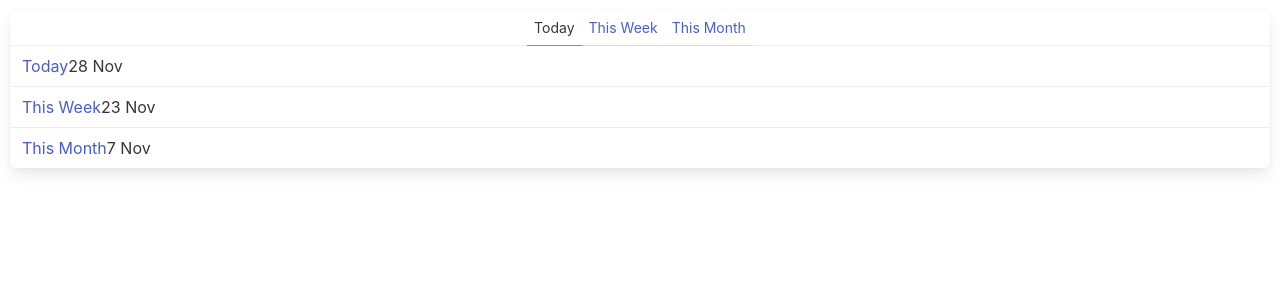
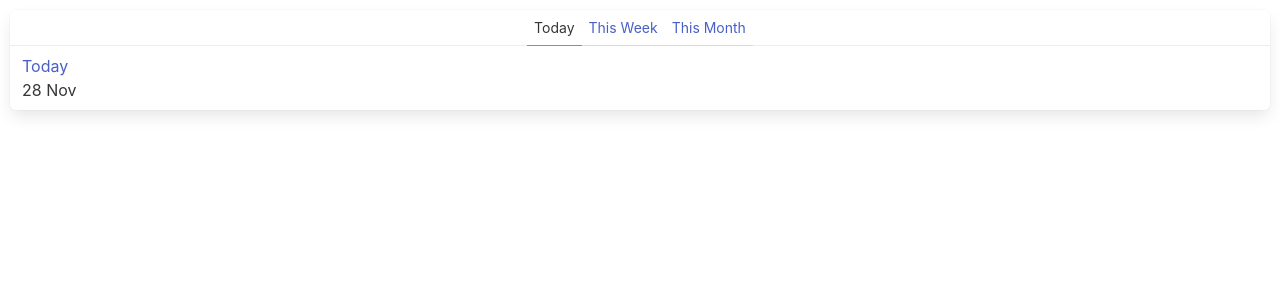
Before and after one commit to pavel-alpinweb/modern-vue, a Vue app: page / in a window 1280 px wide. Shown: the top 300 px of the page. Built offline with nearby package versions, Linux system fonts and the light colour scheme.

Commit message:
complete Timeline

```diff
--- a/src/components/Timeline.vue
+++ b/src/components/Timeline.vue
@@ -1,7 +1,8 @@
 <script setup lang="ts">
-import { ref } from "vue";
-import { Post, today, thisWeek, thisMonth } from "../posts.ts";
+import { ref, computed } from "vue";
+import { TimelinePost, today, thisWeek, thisMonth } from "../posts.ts";
 import {DateTime} from "luxon";
+import TimelineItem from "./TimelineItem.vue";
 
 const periods = ["Today", "This Week", "This Month"] as const;
 
@@ -13,15 +14,31 @@ function selectPeriod (period: Period) {
   selectedPeriod.value = period;
 }
 
-const posts =[
+const posts = computed<TimelinePost[]>(() => {
+  return [
     today,
     thisWeek,
     thisMonth,
-].map(post => {
-  return {
-    ...post,
-    created: DateTime.fromISO(post.created)
-  };
+  ].map(post => {
+    return {
+      ...post,
+      created: DateTime.fromISO(post.created)
+    };
+  }).filter(post => {
+    if (selectedPeriod.value === "Today") {
+      return post.created >= DateTime.now().minus({ day: 1 });
+    }
+
+    if (selectedPeriod.value === "This Week") {
+      return post.created >= DateTime.now().minus({ week: 1 });
+    }
+
+    if (selectedPeriod.value === "This Month") {
+      return post.created >= DateTime.now().minus({ week: 4 });
+    }
+
+    return post;
+  });
 });
 </script>
 
@@ -38,11 +55,12 @@ const posts =[
         {{ period }}
       </a>
     </span>
-
-    <a v-for="post of posts" :key="post.id" class="panel-block">
-      <a>{{ post.title }}</a>
-      <div>{{ post.created.toFormat("d MMM") }}</div>
-    </a>
+    <TimelineItem
+        v-for="post in posts"
+        :key="period"
+        :post="post"
+    >
+    </TimelineItem>
   </nav>
 </template>
 
--- /dev/null
+++ b/src/components/TimelineItem.vue
@@ -0,0 +1,23 @@
+<script setup lang="ts">
+import { TimelinePost } from "../posts.ts";
+
+const props = defineProps<{
+  post: TimelinePost
+}>()
+</script>
+
+<template>
+  <a class="
+    panel-block
+    is-flex
+    is-flex-direction-column
+    is-align-items-flex-start
+">
+    <a>{{ post.title }}</a>
+    <div>{{ post.created.toFormat("d MMM") }}</div>
+  </a>
+</template>
+
+<style scoped>
+
+</style>
--- a/src/posts.ts
+++ b/src/posts.ts
@@ -4,6 +4,10 @@ export interface Post {
     id: string,
     title: string,
     created: string,
+}
+
+export interface TimelinePost extends Omit<Post, 'created'> {
+    created: DateTime
 }
 
 export const today: Post = {
```
